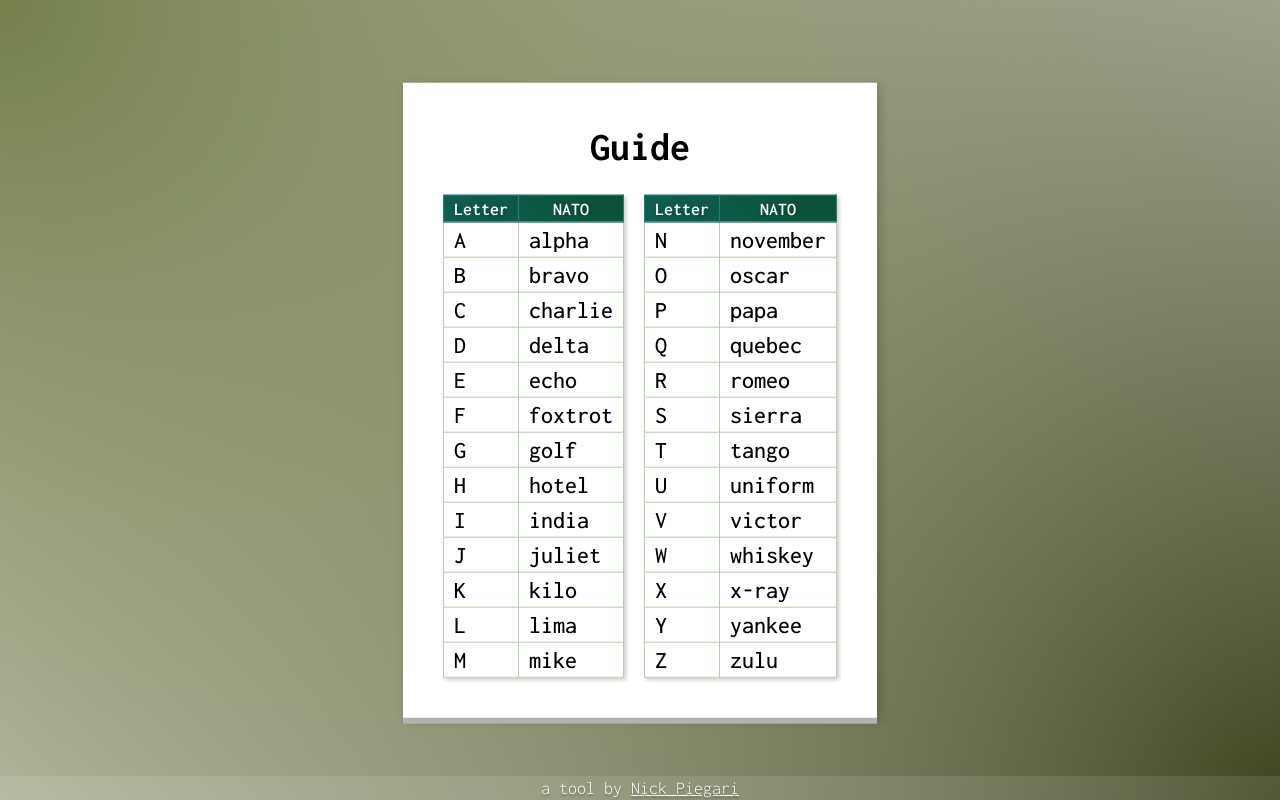
After one commit to nicksmadscience/natotrainer, a Flask app: page /guide in a window 1280 px wide. The commit adds this page. Run offline with Flask 3, Linux system fonts and the light colour scheme; parts of the project's set-up code (start-up, migrations or seed data) failed here and were passed over.

Commit message:
added code name, guide

```diff
--- a/app.py
+++ b/app.py
@@ -1,5 +1,5 @@
 from flask import Flask, Response, request, send_from_directory, render_template
-import json
+import json, markdown, os
 
 from natotrainer import *
 
@@ -21,7 +21,27 @@ def send_asset(path):
 def getcode_r():
 	faa = "faa" in request.args
 	call = "call" in request.args
-	return Response(json.dumps(getcode(faa, call)), mimetype="text/json")
+	ean = "ean" in request.args
+	return Response(json.dumps(getcode(faa, call, ean)), mimetype="text/json")
+
+
+
+def openmarkdownpage(mdfile):
+    with open(os.path.dirname(os.path.realpath(__file__)) + mdfile, "r", encoding='utf-8') as md_file:
+        return render_template("document.html", md=markdown.markdown(md_file.read(), extensions=['pymdownx.tilde', 'tables']))
+
+
+
+
+@app.route("/readme")
+def readme():
+	return openmarkdownpage("/README.md")
+
+
+@app.route("/guide")
+def guide():
+	return render_template("guide.html")
+
 
 
 
--- a/assets/nato.css
+++ b/assets/nato.css
@@ -24,24 +24,29 @@ h1, h2, h3, h4, h5, h6
 	margin-bottom: 18px;
 }
 
+#code-container
+{
+	margin-top: 12px;
+	margin-bottom: 18px;
+
+	background-color: black;
+	background: linear-gradient(45deg, #404040 0%, rgb(35, 35, 35) 100%);
+	border-top: 2px gray solid;
+	border-left: 2px gray solid;
+	border-bottom: 2px black solid;
+	border-right: 2px black solid;
+	padding-top: 6px;
+	padding-bottom: 6px;
+}
+
 #code
 {
 	font-weight: 900;
 	font-size: 60px;
-	margin-top: 12px;
-	margin-bottom: 18px;
-	color: white;
-	background-color: black;
-	background: linear-gradient(45deg, #404040 0%, rgb(35, 35, 35) 100%);
-	padding-top: 6px;
-	padding-bottom: 6px;
-	color: rgb(198, 255, 159);
 	text-shadow: 2px 2px 6px black;
 	letter-spacing: 5px;
-	border-top: 2px gray solid;
-	border-left: 2px gray solid;
-	border-bottom: 2px black solid;
-	border-right: 2px black solid;
+	color: rgb(198, 255, 159);
+
 }
 
 #verbose
@@ -50,6 +55,15 @@ h1, h2, h3, h4, h5, h6
 	font-size: 30px;
 	margin-top: 12px;
 	margin-bottom: 18px;
+}
+
+#name
+{
+	color: rgb(235, 119, 119);
+	font-size: 15px;
+	font-weight: 700;
+	padding-top: 2px;
+	padding-bottom: 4px;
 }
 
 
@@ -138,3 +152,84 @@ button.reveal:hover, button.reveal:active
 	background-color: #4486cb;
 	box-shadow: 0 4px 0 #12496d;
 }
+
+
+
+
+.main-container
+{
+	max-width: 60rem;
+	margin-left: auto;
+	margin-right: auto;
+	box-shadow: 6px 6px 18px rgba(24, 64, 23, 0.3);
+}
+
+
+.document
+{
+	background: #e8fff4dd;
+	padding: 1rem 3rem;
+	backdrop-filter: blur(8px);
+	margin-top: none;
+	min-height: 100vh;
+}
+
+
+
+
+table
+{
+	border: 1px solid rgb(178, 209, 169);
+	border-collapse: collapse;
+	background-color: white;
+	font-weight: 500;
+	font-size: 24px;
+	box-shadow: 2px 2px 4px rgba(0, 0, 0, 0.2);
+}
+
+thead
+{
+	padding: 2px;
+	background: linear-gradient(45deg, #105f55 0%, #095134 100%);
+	color: white;
+	font-size: 18px;
+	font-weight: 300;
+	text-shadow: 2px 2px 6px rgba(0, 0, 0, 0.3);
+}
+
+th
+{
+	font-weight: 600;
+	border: 1px solid #218275;
+}
+
+td
+{
+	border: 1px solid rgb(178, 209, 169);
+}
+
+th, td
+{
+	padding: 4px 10px;
+}
+
+.guide-container
+{
+	display: flex;
+	align-items: center;
+  justify-content: center;
+  gap: 20px;
+}
+
+
+.centered
+{
+	text-align: center;
+}
+
+.guide-padding
+{
+
+	padding: 40px;
+	padding-top: 16px;
+}
--- a/natotrainer.py
+++ b/natotrainer.py
@@ -64,7 +64,7 @@ def faacode():
 			for i in range(0, 2):
 				faa += random.choice(faaletters)
 
-	return faa
+	return faa, "US aircraft registration"
 
 
 def rc(ch):
@@ -82,13 +82,23 @@ def rl(count = 1):
 def lr(l="A", u="Z"):
 	return string.ascii_uppercase[(random.randint(l, u))]
 
+def onein(max, yea, nay):
+	if random.randint(0, max) == 0:
+		return yea
+	else:
+		return nay
+
+
 
 
 def callsign():
-	type = random.randint(0, 7)
+	type = random.randint(0, 9)
+	name = ""
 
+	# source: https://en.wikipedia.org/wiki/Amateur_radio_licensing_in_the_United_States
 	if type == 0:
 		call = rc("KNW") + rn() + rl() + rl()
+		name = "US amateur radio, Group A"
 
 	elif type == 1:
 		var = random.randint(0, 1)
@@ -97,57 +107,80 @@ def callsign():
 		else:
 			call = rc("KNZ") + rl()
 		call += rn() + rl()
+		name = "US amateur radio, Group A"
 
 	elif type == 2:
 		call = "A" + lr(0, 11) + rn() + rl(2)
+		name = "US amateur radio, Group B"
 
 	elif type == 3:
 		call = rc("KNW") + rl() + rn() + rl(2)
+		name = "US amateur radio, Group B"
 
 	elif type == 4:
 		call = rc("KNW") + rn() + rl(3)
+		name = "US amateur radio, Group C"
 
 	elif type == 5:
 		call = rc(["KL", "NL", "WL", "NP", "WP", "KH", "NH", "WH"]) + rn () + rl(3)
+		name = "US amateur radio, Group C"
 
 	elif type == 6:
 		call = rc("KW") + rl() + rn() + rl(3)
+		name = "US amateur radio, Group D"
 
 	elif type == 7:
 		call = "K" + rl() + rn() + rl(3)
+		name = "US amateur radio, Group D"
+
+	elif type == 8:
+		call = "W" + onein(11, rl(2), rl(3))
+		name = "US commercial broadcast east"
+
+	elif type == 9:
+		call = "K" + onein(11, rl(2), rl(3))
+		name = "US commercial broadcast west"
+
+	return call, name
 
 
-	return call
+
+def eamprefix():
+	possible = string.ascii_uppercase + "234567"
+	st = ""
+	for i in range(0, 6):
+		st += random.choice(possible)
+
+	return st, "Emergency Action Message preamble"
 
 
 
 
-def natobuild(str):
+def natobuild(st):
 	outstring = ""
-	for chr in str:
+	for chr in st:
 		outstring += nato[chr] + " "
 
 	return outstring
 
 
 
-def getcode(faa = True, call = True):
+def getcode(faa = True, call = True, eam = False):
 	opt = []
 	if faa:
 		opt.append(faacode)
 	if call:
 		opt.append(callsign)
-	if not faa and not call:
+	if eam:
+		opt.append(eamprefix)
+	if not faa and not call and not eam:
 		opt.append(faacode)
 		opt.append(callsign)
 
-	st = random.choice(opt)()
+	st, name = random.choice(opt)()
+	out = natobuild(st)
 
-	out = ""
-	for i in st:
-		out += nato[i] + " "
-
-	return (st, out)
+	return (st, out, name)
 
 
 
--- /dev/null
+++ b/templates/footer.html
@@ -0,0 +1,3 @@
+<div class="footer">
+	<div class="footer-inner">a tool by <a href="https://github.com/nicksmadscience/natotrainer">Nick Piegari</a></div>
+</div>
--- /dev/null
+++ b/templates/guide.html
@@ -0,0 +1,148 @@
+
+{% extends "base.html" -%}
+{% block body -%}
+
+		<div class="center centered guide-padding">
+		<h1>Guide</h1>
+		<div class="guide-container">
+			<div class="guide-side">
+
+
+		<table>
+			<thead>
+			<tr>
+			<th>Letter</th>
+			<th>NATO</th>
+			</tr>
+			</thead>
+			<tbody>
+			<tr>
+			<td>A</td>
+			<td>alpha</td>
+			</tr>
+			<tr>
+			<td>B</td>
+			<td>bravo</td>
+			</tr>
+			<tr>
+			<td>C</td>
+			<td>charlie</td>
+			</tr>
+			<tr>
+			<td>D</td>
+			<td>delta</td>
+			</tr>
+			<tr>
+			<td>E</td>
+			<td>echo</td>
+			</tr>
+			<tr>
+			<td>F</td>
+			<td>foxtrot</td>
+			</tr>
+			<tr>
+			<td>G</td>
+			<td>golf</td>
+			</tr>
+			<tr>
+			<td>H</td>
+			<td>hotel</td>
+			</tr>
+			<tr>
+			<td>I</td>
+			<td>india</td>
+			</tr>
+			<tr>
+			<td>J</td>
+			<td>juliet</td>
+			</tr>
+			<tr>
+			<td>K</td>
+			<td>kilo</td>
+			</tr>
+			<tr>
+			<td>L</td>
+			<td>lima</td>
+			</tr>
+			<tr>
+			<td>M</td>
+			<td>mike</td>
+			</tr>
+		</tbody>
+	</table>
+</div>
+<div class="guide-side">
+		<table>
+			<thead>
+			<tr>
+			<th>Letter</th>
+			<th>NATO</th>
+			</tr>
+			</thead>
+			<tbody>
+
+
+			<tr>
+			<td>N</td>
+			<td>november</td>
+			</tr>
+			<tr>
+			<td>O</td>
+			<td>oscar</td>
+			</tr>
+			<tr>
+			<td>P</td>
+			<td>papa</td>
+			</tr>
+			<tr>
+			<td>Q</td>
+			<td>quebec</td>
+			</tr>
+			<tr>
+			<td>R</td>
+			<td>romeo</td>
+			</tr>
+			<tr>
+			<td>S</td>
+			<td>sierra</td>
+			</tr>
+			<tr>
+			<td>T</td>
+			<td>tango</td>
+			</tr>
+			<tr>
+			<td>U</td>
+			<td>uniform</td>
+			</tr>
+			<tr>
+			<td>V</td>
+			<td>victor</td>
+			</tr>
+			<tr>
+			<td>W</td>
+			<td>whiskey</td>
+			</tr>
+			<tr>
+			<td>X</td>
+			<td>x-ray</td>
+			</tr>
+			<tr>
+			<td>Y</td>
+			<td>yankee</td>
+			</tr>
+			<tr>
+			<td>Z</td>
+			<td>zulu</td>
+			</tr>
+
+			</tbody>
+			</table>
+		</div>
+	</div>
+</div>
+
+
+	{% include 'footer.html' %}
+
+
+	{%- endblock %}
```
Also changed, not shown: templates/document.html (added, +12 -0 lines), templates/frontpage.html (+6 -4 lines).
